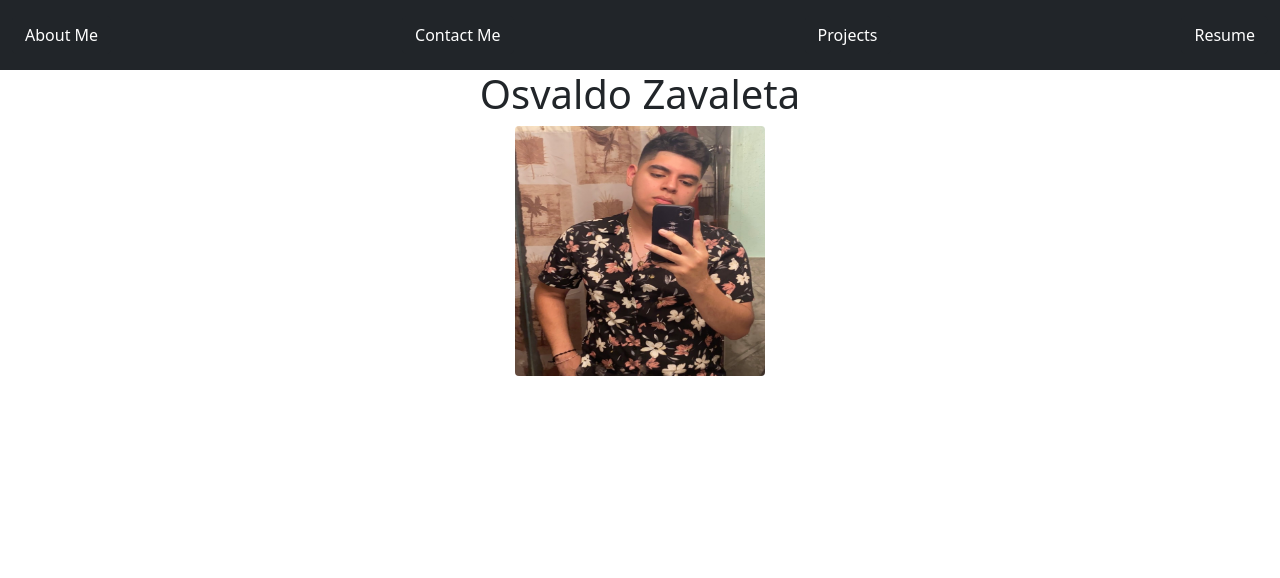
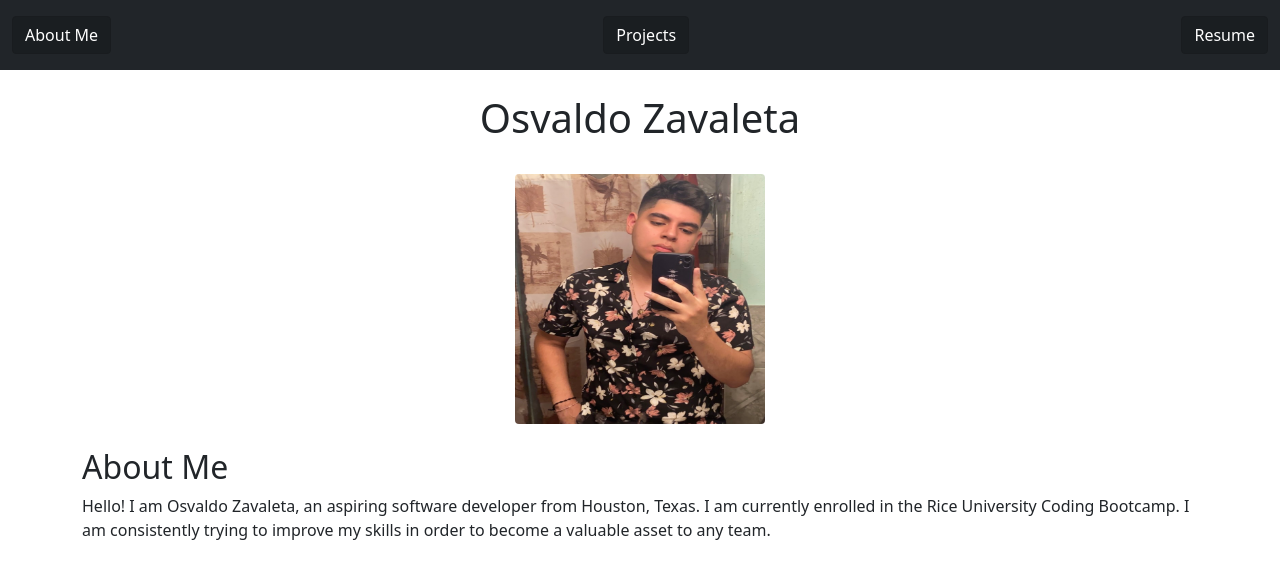
Before and after one commit to zavaletaosv/Portfolio2, a plain HTML site: page index.html in a window 1280 px wide. Drawn offline with nearby package versions, Linux system fonts and the light colour scheme; a web font is replaced by a local one.

Commit message:
Index updated: textbox created

```diff
--- a/index.html
+++ b/index.html
@@ -13,14 +13,16 @@
     <body>
         <nav class="navbar navbar-expand-lg navbar-light bg-dark">
             <div class="navbar container-fluid">
-                <button type="button" class="btn btn-dark"> About Me </button>
-                <button type="button" class="btn btn-dark"> Contact Me </button>
-                <button type="button" class="btn btn-dark"> Projects </button>
-                <button type="button" class="btn btn-dark"> Resume </button>
+                <a href="#aboutMe" class="btn btn-dark active" role="button" aria-pressed="true"> About Me </a>
+                <a href="#projects" class="btn btn-dark active" role="button" aria-pressed="true"> Projects </a>
+                <a href="#resume" class="btn btn-dark active" role="button" aria-pressed="true"> Resume </a>
             </div>
         </nav>
 
+        <br>
+
             <h1 class="name text-center"> Osvaldo Zavaleta </h1>
+            <br>
             <section class="profile-photo">
                 <img src="./images/profile.JPG"
                 class="rounded mx-auto d-block"
@@ -28,5 +30,16 @@
                 width="250px"
                 height="250px" />
             </section>
+
+            <br>
+            <section class="container">
+                <div class="small">
+                    <a name="aboutMe"></a>
+                    <h2> About Me </h2>
+                </div>
+                <div class="textBox">
+                    <p> Hello! I am Osvaldo Zavaleta, an aspiring software developer from Houston, Texas. I am currently enrolled in the Rice University Coding Bootcamp. I am consistently trying to improve my skills in order to become a valuable asset to any team. </p>
+                </div>
+            </section>
     </body>
 </html>
```
